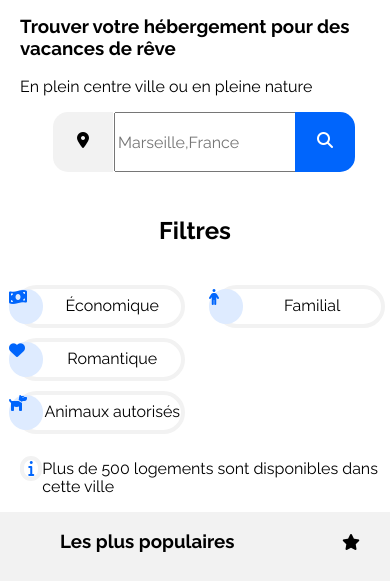
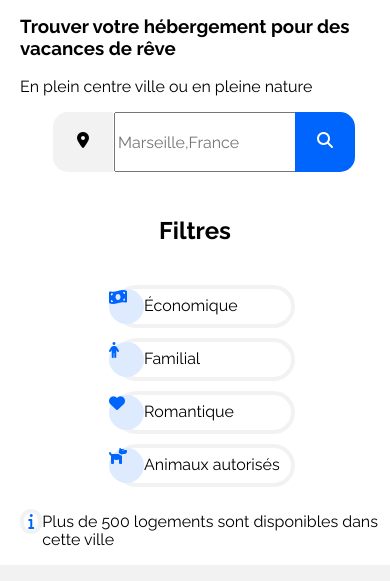
Before and after one commit to Babas788/PJ3, a plain HTML site: page Index.html in a window 390 px wide. Shown: the part 227-808 px from the top of the page. Drawn offline with Linux system fonts and the light colour scheme.

Commit message:
petite modif

```diff
--- a/Css/style.css
+++ b/Css/style.css
@@ -156,7 +156,6 @@ input[type="submit"] {
 .text{
     display: flex;
     justify-content: center;
-    width: 140px;
 }
 
 
@@ -503,7 +502,6 @@ footer {
     }
 
     .filtre {
-        width: 170px;
         margin-left: 20px;
     }
 
--- a/Index.html
+++ b/Index.html
@@ -64,22 +64,18 @@
         </div>
         <!--Création d'une div pour version mobile-->
         <div class="bloc_filtres">
-          <div class="ecofamille">
           <div class="filtre"><i class="fa-solid fa-money-bill-wave icone"></i>
             <div class="text">Économique</div>
           </div>
           <div class="filtre"><i class="fa-solid fa-person icone"></i>
             <div class="text">Familial</div>
           </div>
-          </div>
           <!--Création d'une div pour version mobile-->
-          <div class="romantique">
           <div class="filtre"><i class="fa-solid fa-heart icone"></i>
             <div class="text">Romantique</div>
           </div>
           <div class="filtre"><i class="fa-solid fa-dog icone"></i>
             <div class="text">Animaux autorisés</div>
-            </div>
           </div>
         </div>
       </div>
```
Lines whose indentation alone changed are shown as unchanged.
